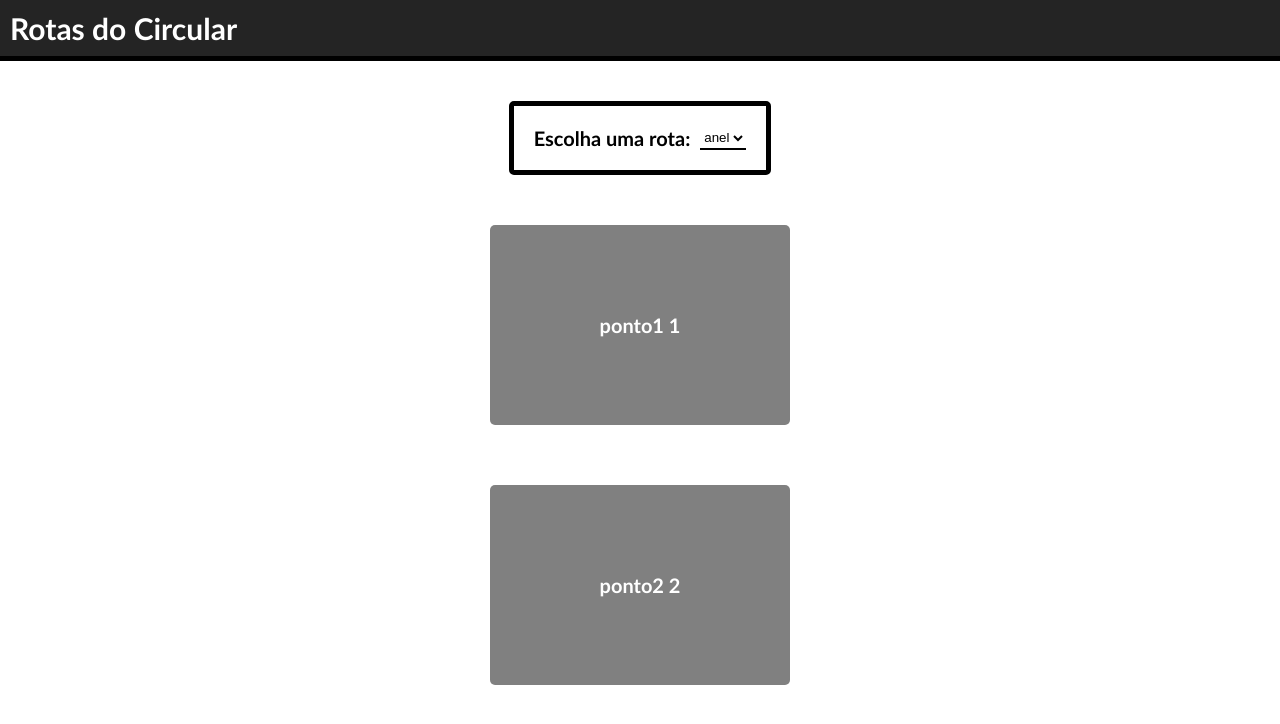
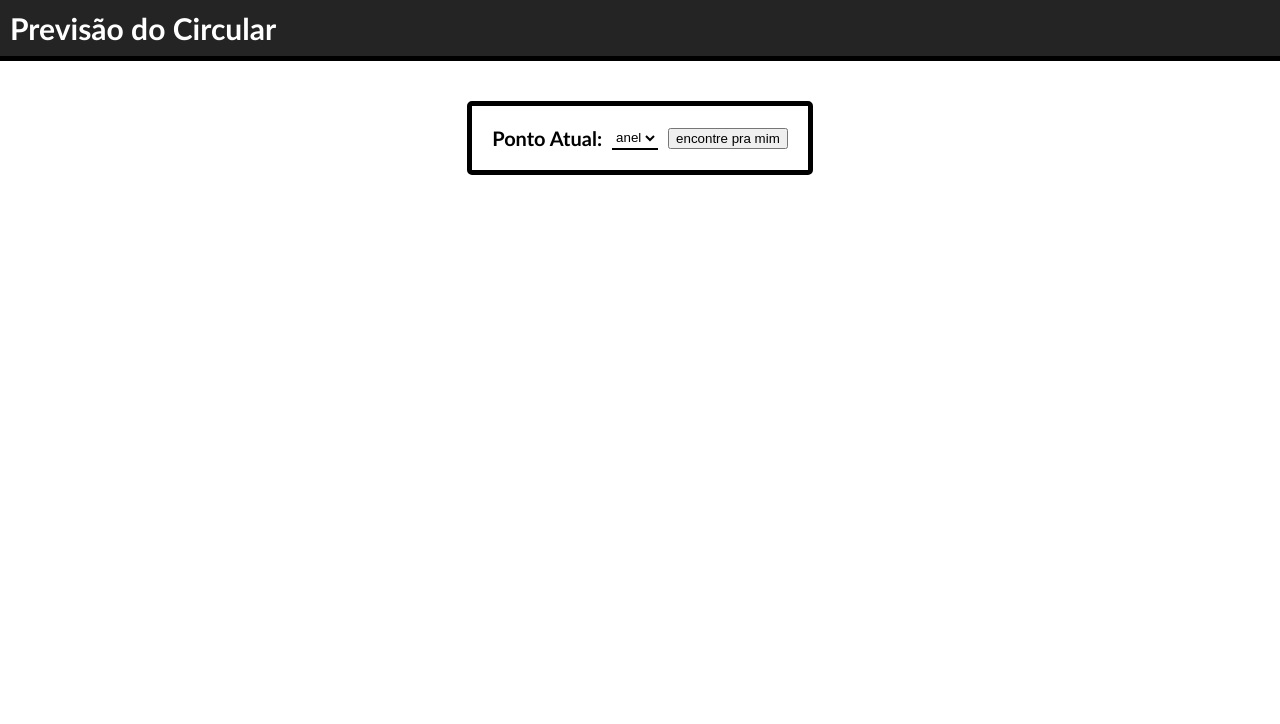
Before and after one commit to ufjf-dcc207/ufjf-dcc207-2024-3-a-trb1-Miguel-Dias-112, a React (Vite) app: page / in a window 1280 px wide. Shown: the top 724 px of the page. Built offline with nearby package versions, Linux system fonts and the light colour scheme.

Commit message:
componente de rotas estruturado

```diff
--- a/src/App.tsx
+++ b/src/App.tsx
@@ -1,11 +1,12 @@
 
 import Rotas from './Componentes/Rotas/Rotas'
 import './App.css'
+import Previsão from './Componentes/Previsão/Previsão'
 function App() {
 
   return (
     <div className='app'>
-      <Rotas></Rotas>
+      <Previsão></Previsão>
     </div>
   )
 }
--- /dev/null
+++ b/src/Componentes/Previsão/Previsão.css
@@ -0,0 +1,68 @@
+.Previsão{
+    width: 100%;
+    display: flex;
+    justify-content: flex-start;
+    align-items: center ;
+    flex-direction: column;
+    height: 100%;
+    font-family: 'Gill Sans', 'Gill Sans MT', Calibri, 'Trebuchet MS', sans-serif;
+}
+.Previsão header{
+    display: flex;
+    flex-direction: column;
+    border-bottom: 5px solid black;
+    width: 100%;
+}
+.Previsão header h1{
+    display: flex;
+    justify-content: flex-start;
+    align-items: center;
+    background-color: #242424;
+    color: white;
+    font-size: 30px;
+    font-weight: bold;
+
+    padding: 10px;
+    margin: 0%;
+}
+.Previsão main{
+    width: 100%;
+    height: 100%;
+    display: flex;
+    justify-content: flex-start;
+    flex-direction: column;
+    align-items: center;
+}
+.Previsão section{
+    border: 5px solid black;
+    margin-top: 40px;
+    padding: 20px;
+    display: flex;
+    border-radius: 5px;
+    justify-content: center;
+    align-items: center;
+    gap:10px
+}
+.Previsão section label{
+    font-size: 20px;
+    font-weight: bold;
+    display: flex;
+}
+.Previsão section select{
+    width: auto;
+    height: 100%;
+    border-radius: 0px;
+    border: 0px solid black;
+    background: none;
+    border-bottom: 2px solid black;
+}
+.Previsões{
+    height: 100%;
+    width: auto;
+    display: flex;
+    justify-content: center;
+    align-items: center;
+    flex-wrap: wrap;
+    gap: 10px;
+    background-color: red;
+}
--- /dev/null
+++ b/src/Componentes/Previsão/Previsão.tsx
@@ -0,0 +1,41 @@
+import './Previsão.css'
+type Rotas= {
+    nome: string
+    id: number
+    pontos: string[]
+  }
+type Horario = {
+    hora: string,
+    rotas: Rotas[],
+    intervaloPontos: number,
+
+}
+function Previsão() {
+  return (
+
+      <div className='Previsão'>
+        <header>
+          <h1>Previsão do Circular</h1>
+        </header>
+        <main>
+        <section>
+            <label htmlFor="cars">Ponto Atual:</label>
+              <select id="cars" name="cars">
+                <option value="volvo">anel</option>
+                <option value="saab">anel</option>
+                <option value="fiat">anel</option>
+                <option value="audi">anel</option>
+              </select>
+              <button>encontre pra mim</button>
+          </section>
+          <div className='Previsões'>
+
+          </div>
+
+        </main>
+
+      </div>
+  )
+}
+
+export default Previsão
```
